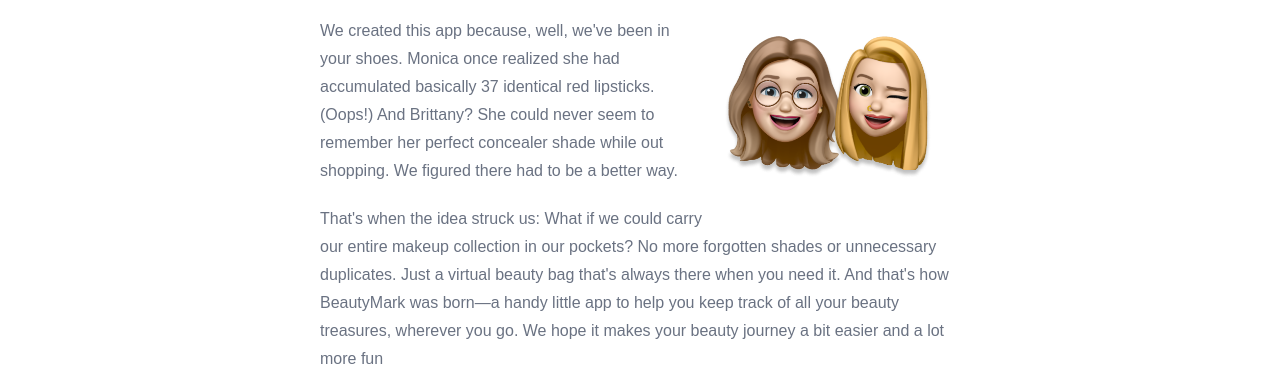
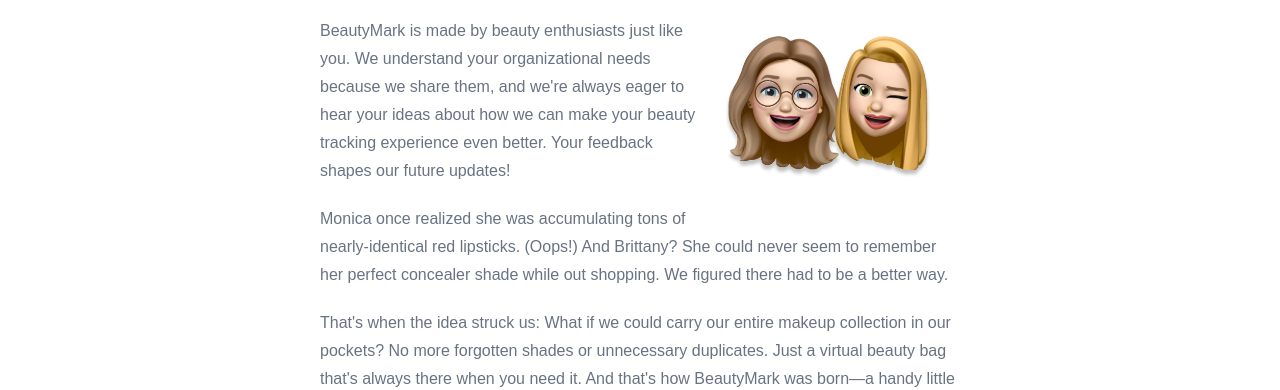
Before and after one commit to BeautyMarkApp/bm-web, an Astro site: page /about in a window 1280 px wide. Shown: the part 400-790 px from the top of the page. Built offline with nearby package versions, Linux system fonts and the light colour scheme; Astro itself is replaced by a stand-in of ours; a web font is replaced by a local one.

Commit message:
Update About.astro

```diff
--- a/src/components/infopages/About.astro
+++ b/src/components/infopages/About.astro
@@ -13,12 +13,21 @@
       <div class="mx-auto max-w-[40rem] prose-base prose text-gray-500 prose-h3:text-black prose-a:font-semibold prose-a:text-accent-300 hover:prose-a:text-black">
         <img class="sm:mx-auto md:float-right max-w-64" src="/Memojis.png">
         <p>
-          We created this app because, well, we've been in your shoes. Monica once realized she had accumulated basically 37 identical red lipsticks. (Oops!) And Brittany? She could never seem to remember her perfect concealer shade while out shopping. We figured there had to be a better way.
+        BeautyMark is made by beauty enthusiasts just like you. We understand your organizational needs because we share them,
+      and we're always eager to hear your ideas about how we can make your beauty tracking experience even better.
+        Your feedback shapes our future updates!
+      </p>
+
+        <p>
+          Monica once realized she was accumulating tons of nearly-identical red lipsticks. (Oops!) And Brittany? She could never
+seem to remember her perfect concealer shade while out shopping.
+We figured there had to be a better way.
         </p>
         <p>
           That's when the idea struck us: What if we could carry our entire makeup collection in our pockets? No more forgotten shades or unnecessary duplicates. Just a virtual beauty bag that's always there when you need it.
           And that's how BeautyMark was born—a handy little app to help you keep track of all your beauty treasures, wherever you go. We hope it makes your beauty journey a bit easier and a lot more fun
         </p>
+
         <p>
           Happy collecting,<br>
           Monica & Brittany
```
